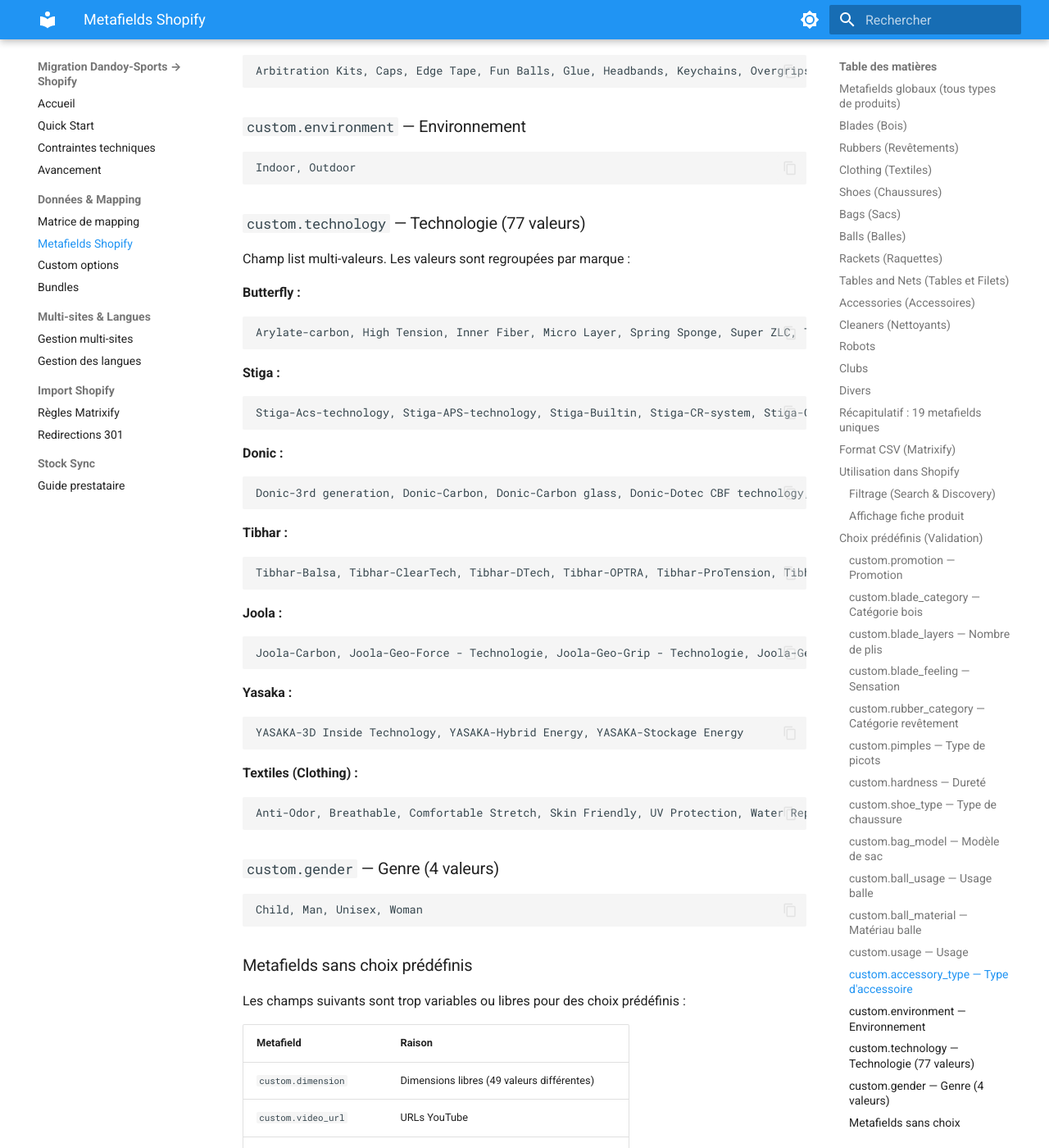
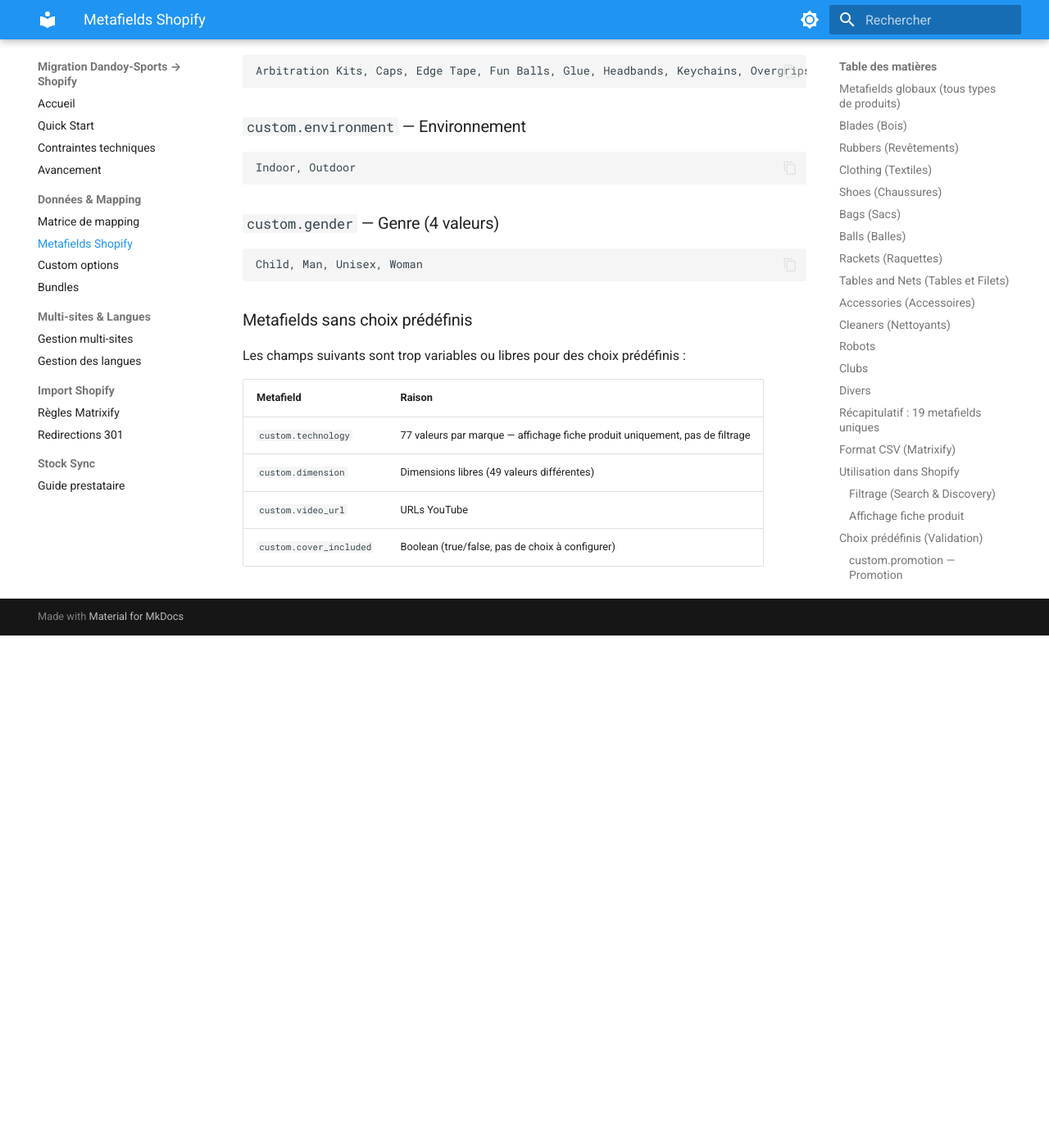
Before and after one commit to Webdigitales/dandoy-migration-2026, an MkDocs documentation site: the page built from 05_DOCS/mapping/metafields.md, in a window 1280 px wide and 1400 px high, scrolled down 9143 px. Shown: the whole window at 82% size. Built offline with MkDocs 1.6.1 and Material for MkDocs 9.7.7, drawn with Linux system fonts in a browser that asks for light colours; after the commit the page ends 9918 px from its top, so only the background shows below that.

Commit message:
Move custom.technology to display-only (no predefined choices, no filtering)
77 values across brands — too many for a dropdown filter. Used for product
page display only (Theme Editor block). Removed from predefined choices section.

Co-Authored-By: Claude Sonnet 4.6 <noreply@anthropic.com>

````diff
--- a/05_DOCS/mapping/metafields.md
+++ b/05_DOCS/mapping/metafields.md
@@ -310,45 +310,6 @@ Arbitration Kits, Caps, Edge Tape, Fun Balls, Glue, Headbands, Keychains, Overgr
 Indoor, Outdoor
 ```
 
-### `custom.technology` — Technologie (77 valeurs)
-
-Champ list multi-valeurs. Les valeurs sont regroupées par marque :
-
-**Butterfly :**
-```
-Arylate-carbon, High Tension, Inner Fiber, Micro Layer, Spring Sponge, Super ZLC, Tamca 5000, ZL Carbon, ZL Fiber
-```
-
-**Stiga :**
-```
-Stiga-Acs-technology, Stiga-APS-technology, Stiga-Builtin, Stiga-CR-system, Stiga-CrystalTechnology, Stiga-DiamondTouch, Stiga-Long-Trajectory, Stiga-Mega-Tension, Stiga-NCT-technology, Stiga-OCS, Stiga-TransTension, Stiga-Tube, Stiga-VPS, Stiga-WRB-system
-```
-
-**Donic :**
-```
-Donic-3rd generation, Donic-Carbon, Donic-Carbon glass, Donic-Dotec CBF technology, Donic-Epox fineline, Donic-Faktis technology, Donic-Kiso-hinoki TEXALIUM, Donic-Max catapult-Max Arc, Donic-SP tech, Donic-SUPER LIGHT, Donic-Spin speed, Donic-Swedish 5Ply wood, Donic-Swedish feeling, Donic-The formula donic, Donic-Thermic burned tech, Donic-Traction technology, Donic-Turbo catapult-Max arc, Donic-V1, Donic-V2, Donic-V3, Donic-Waldner black devil, Donic-Youngstar, Donic-senso
-```
-
-**Tibhar :**
-```
-Tibhar-Balsa, Tibhar-ClearTech, Tibhar-DTech, Tibhar-OPTRA, Tibhar-ProTension, Tibhar-RPS, Tibhar-SAM, Tibhar-SGS, Tibhar-SmallHand, Tibhar-SPI-Advanced, Tibhar-Spi
-```
-
-**Joola :**
-```
-Joola-Carbon, Joola-Geo-Force - Technologie, Joola-Geo-Grip - Technologie, Joola-Geo-Sponge - Technologie, Joola-GREEN POWER-Technologie, Joola-RAG, Joola-TENSOR, Joola-Texalium, Joola-WSI
-```
-
-**Yasaka :**
-```
-YASAKA-3D Inside Technology, YASAKA-Hybrid Energy, YASAKA-Stockage Energy
-```
-
-**Textiles (Clothing) :**
-```
-Anti-Odor, Breathable, Comfortable Stretch, Skin Friendly, UV Protection, Water Repellent, Wicking and Quickdry, Windproof
-```
-
 ### `custom.gender` — Genre (4 valeurs)
 
 ```
@@ -361,6 +322,7 @@ Les champs suivants sont trop variables ou libres pour des choix prédéfinis :
 
 | Metafield | Raison |
 |---|---|
+| `custom.technology` | 77 valeurs par marque — affichage fiche produit uniquement, pas de filtrage |
 | `custom.dimension` | Dimensions libres (49 valeurs différentes) |
 | `custom.video_url` | URLs YouTube |
 | `custom.cover_included` | Boolean (true/false, pas de choix à configurer) |
````
Also changed, not shown: 02_ANALYSIS_AND_MAPPING/metafields_shopify.md (+1 -39 lines).
